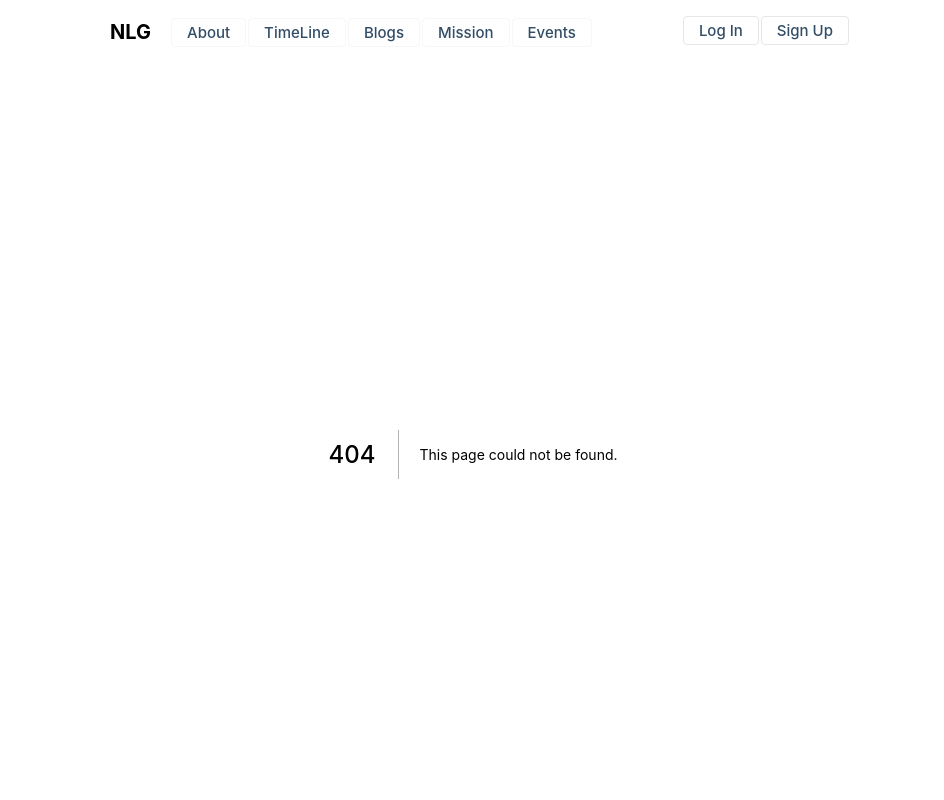
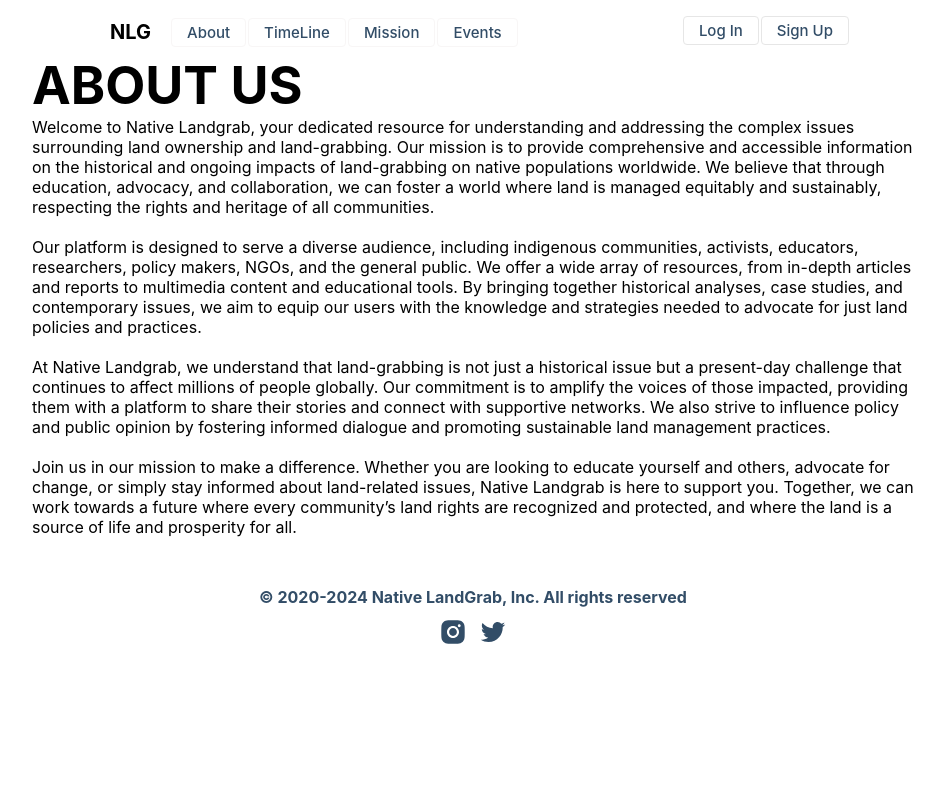
Before and after one commit to barema4/nativelandgrabbing, a Next.js app: page /about in a window 1280 px wide. Before the commit this address had no page. Shown: the top 800 px of the page, without its empty margins (167-1111 px from the left). Built offline with nearby package versions, Linux system fonts and the light colour scheme.

Commit message:
Add more pages

```diff
--- a/components/Footer.jsx
+++ b/components/Footer.jsx
@@ -1,17 +1,17 @@
-import React from 'react';
-import { AiFillInstagram, AiOutlineTwitter} from 'react-icons/ai';
+import React from "react";
+import { AiFillInstagram, AiOutlineTwitter } from "react-icons/ai";
 
 const Footer = () => {
-  const copyrightSign = '\u00A9';
+  const copyrightSign = "\u00A9";
   return (
     <div className="footer-container">
-      <p>{`${copyrightSign} 2020-${new Date().getFullYear()} CrystalSolutions, Inc. All rights reserved`}</p>
+      <p>{`${copyrightSign} 2020-${new Date().getFullYear()} Native LandGrab, Inc. All rights reserved`}</p>
       <p className="icons">
         <AiFillInstagram />
         <AiOutlineTwitter />
       </p>
     </div>
-  )
-}
+  );
+};
 
 export default Footer;
--- a/components/Navbar/index.jsx
+++ b/components/Navbar/index.jsx
@@ -18,7 +18,7 @@ const Navbar = () => {
         </Link>
 
         {nav.map((dt, i) => (
-          <Link key={i} href="/product">
+          <Link key={i} href={dt.link}>
             <button className="nav" type="button">
               {dt.title}
             </button>
--- /dev/null
+++ b/pages/about/index.js
@@ -0,0 +1,51 @@
+import React from "react";
+
+const About = () => {
+  return (
+    <div className="app-wrapper about-page">
+      <h1 className="text-center">ABOUT US</h1>
+      <p>
+        Welcome to Native Landgrab, your dedicated resource for understanding
+        and addressing the complex issues surrounding land ownership and
+        land-grabbing. Our mission is to provide comprehensive and accessible
+        information on the historical and ongoing impacts of land-grabbing on
+        native populations worldwide. We believe that through education,
+        advocacy, and collaboration, we can foster a world where land is managed
+        equitably and sustainably, respecting the rights and heritage of all
+        communities.
+      </p>
+      <br />
+      <p>
+        Our platform is designed to serve a diverse audience, including
+        indigenous communities, activists, educators, researchers, policy
+        makers, NGOs, and the general public. We offer a wide array of
+        resources, from in-depth articles and reports to multimedia content and
+        educational tools. By bringing together historical analyses, case
+        studies, and contemporary issues, we aim to equip our users with the
+        knowledge and strategies needed to advocate for just land policies and
+        practices.
+      </p>
+      <br />
+      <p>
+        At Native Landgrab, we understand that land-grabbing is not just a
+        historical issue but a present-day challenge that continues to affect
+        millions of people globally. Our commitment is to amplify the voices of
+        those impacted, providing them with a platform to share their stories
+        and connect with supportive networks. We also strive to influence policy
+        and public opinion by fostering informed dialogue and promoting
+        sustainable land management practices.
+      </p>
+      <br />
+      <p>
+        Join us in our mission to make a difference. Whether you are looking to
+        educate yourself and others, advocate for change, or simply stay
+        informed about land-related issues, Native Landgrab is here to support
+        you. Together, we can work towards a future where every community’s land
+        rights are recognized and protected, and where the land is a source of
+        life and prosperity for all.
+      </p>
+    </div>
+  );
+};
+
+export default About;
--- a/pages/blog/BlogList.jsx
+++ b/pages/blog/BlogList.jsx
@@ -36,10 +36,10 @@ import React from "react";
 import { BlogCard } from "./BlogCard";
 import { posts } from "../../lib/helpers/data";
 
-const BlogList = ({ className }) => {
+const BlogList = ({ page, className }) => {
   return (
     <div class="cards">
-      {[1, 2, 3].map((post) => {
+      {(page === "home" ? posts.slice(0, 3) : posts).map((post) => {
         return <BlogCard key={post.id} post={post} />;
       })}
     </div>
--- a/pages/index.js
+++ b/pages/index.js
@@ -13,11 +13,11 @@ const Home = () => (
     <HeroBanner heroBanner={bannerData.length && bannerData[0]} />
     <div className="products-heading">
       <h2 className="heading-h2">MUST WATCH VIDEOS</h2>
-      <BlogList className="" />
+      <BlogList page="home" className="" />
     </div>
 
     <div className="mx-auto">
-      <SubmitButton text="watch all" className="" />
+      <SubmitButton text="watch all" path="/explore" className="" />
     </div>
 
     <div className="products-container">
--- a/styles/globals.css
+++ b/styles/globals.css
@@ -437,6 +437,41 @@ span.text-red {
   display: flex;
   gap: 10px;
 }
+.video-text {
+  color: #324d67;
+  margin-bottom: 30px;
+}
+.video-text .icons {
+  font-size: 25px;
+  display: flex;
+  gap: 10px;
+}
+.about-page h1,
+.mission-page h1 {
+  text-align: left;
+  font-size: 3.25rem;
+}
+.about-page h2,
+.mission-page h2 {
+  text-align: left;
+}
+.about-page p,
+.mission-page p {
+  text-align: left;
+}
+
+.mission-page ul,
+.mission-page ul {
+  text-align: left;
+  list-style-type: none;
+  padding-left: 0;
+}
+
+.mission-page span {
+  font-size: 15px;
+  font-weight: 500;
+}
+
 .cart-heading {
   display: flex;
   align-items: center;
```
Also changed, not shown: pages/blog/BlogCard.jsx (+3 -9 lines), pages/blog/[slug].js (+8 -0 lines), pages/explore/index.js (added, +12 -0 lines), pages/mission/index.js (added, +63 -0 lines), lib/helpers/data.js, pages/explore/page.js (deleted).
